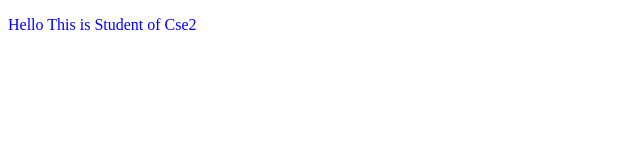
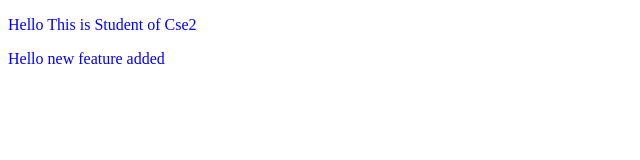
Before and after one commit to Dasu-079/LocalRepo, a plain HTML site: page index.html in a window 1280 px wide. Shown: the whole page, without its empty margins (0-640 px from the left). Drawn offline with Linux system fonts and the light colour scheme.

Commit message:
New Feature

```diff
--- a/index.html
+++ b/index.html
@@ -8,6 +8,7 @@
 </head>
 <body>
     <p>Hello This is Student of Cse2</p>
+    <p>Hello new feature added</p>
 
 </body>
 </html>
```
